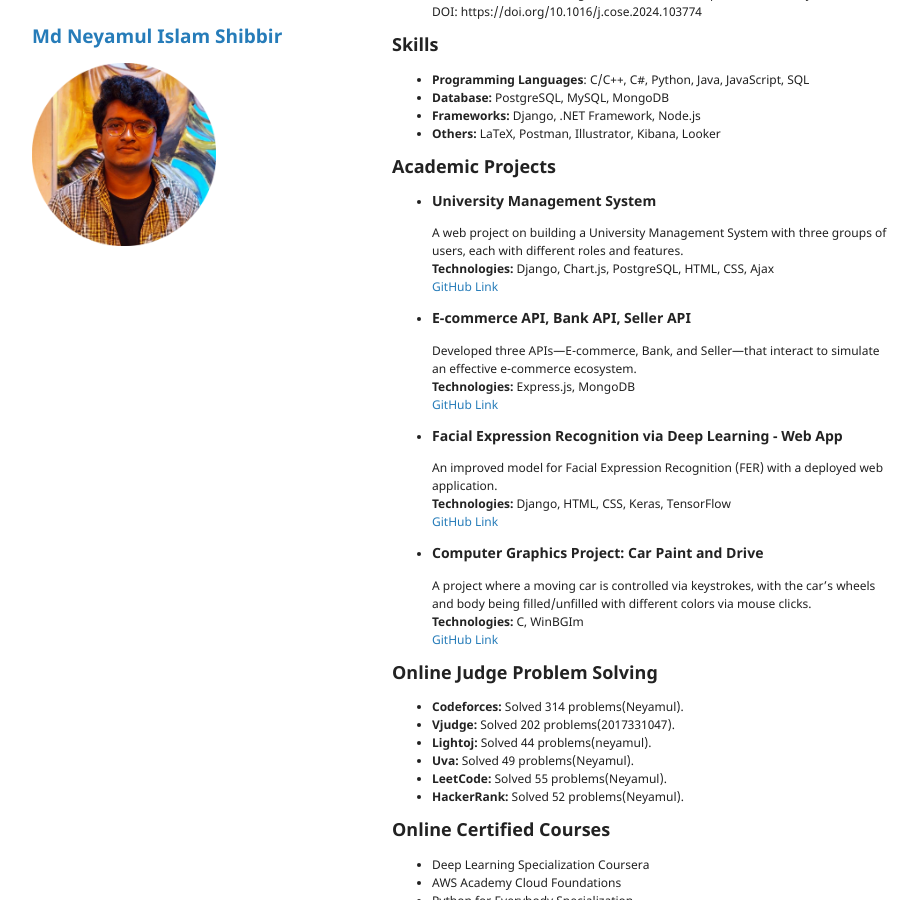
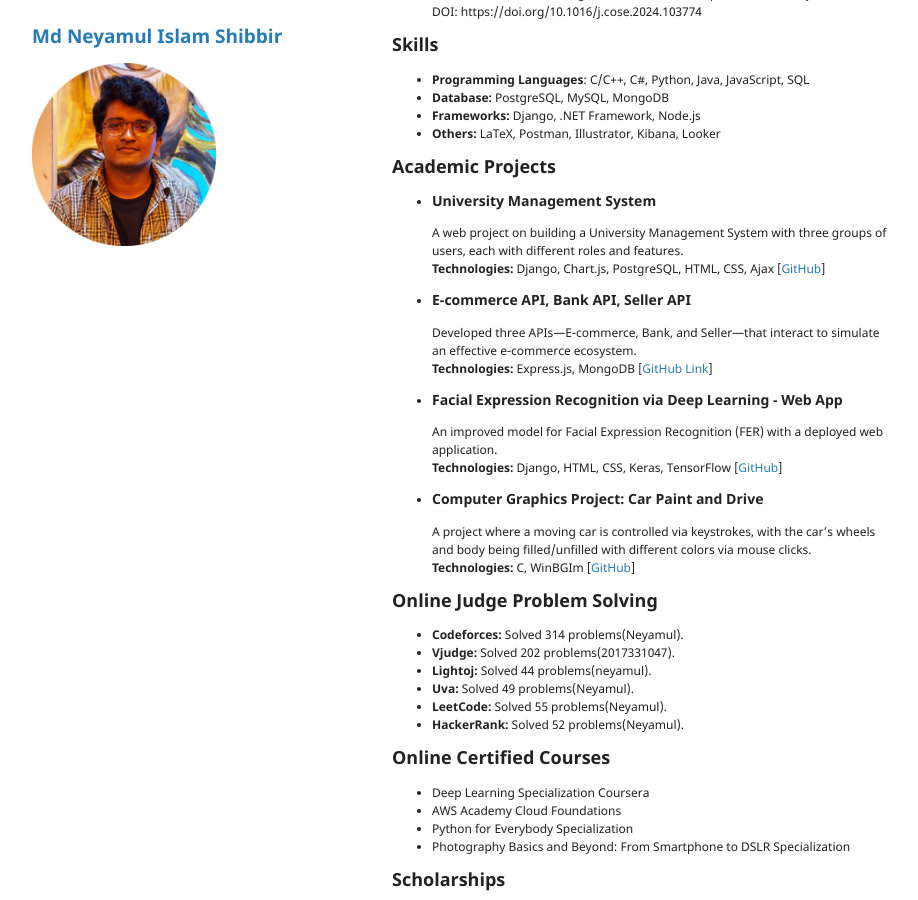
Before and after one commit to neyamul-sbr/neyamul.github.io, a Jekyll site: the page built from index.md, in a window 1280 px wide and 900 px high, scrolled down 1197 px. Shown: the whole window, without its empty margins (178-1096 px from the left). Built offline with Jekyll 4.4.1, drawn with Linux system fonts in a browser that asks for light colours; our own code applies the rules of GitHub Pages for plain Markdown files; the repository's description, which GitHub fills in, is left out.

Commit message:
Update index.md

```diff
--- a/index.md
+++ b/index.md
@@ -45,23 +45,16 @@ then make a sequence out of it.
 
 - ### **University Management System**
   A web project on building a University Management System with three groups of users, each with different roles and features.
-  **Technologies:** Django, Chart.js, PostgreSQL, HTML, CSS, Ajax
-  [GitHub Link](https://github.com/neyamul-sbr/university_management_system_extend)
-
+  **Technologies:** Django, Chart.js, PostgreSQL, HTML, CSS, Ajax [[GitHub](https://github.com/neyamul-sbr/university_management_system_extend)]
 - ### **E-commerce API, Bank API, Seller API**
   Developed three APIs—E-commerce, Bank, and Seller—that interact to simulate an effective e-commerce ecosystem.
-  **Technologies:** Express.js, MongoDB
-  [GitHub Link](https://github.com/neyamul-sbr/CSE446--Ecom_API-Supplier_API_Bank-API_2017331047_2017331051)
-
+  **Technologies:** Express.js, MongoDB [[GitHub Link](https://github.com/neyamul-sbr/CSE446--Ecom_API-Supplier_API_Bank-API_2017331047_2017331051)]
 - ### **Facial Expression Recognition via Deep Learning - Web App**
   An improved model for Facial Expression Recognition (FER) with a deployed web application.
-  **Technologies:** Django, HTML, CSS, Keras, TensorFlow
-  [GitHub Link](https://github.com/neyamul-sbr/Web-App-for-Facial-Expression-Detection)
-
+  **Technologies:** Django, HTML, CSS, Keras, TensorFlow [[GitHub](https://github.com/neyamul-sbr/Web-App-for-Facial-Expression-Detection)]
 - ### **Computer Graphics Project: Car Paint and Drive**
   A project where a moving car is controlled via keystrokes, with the car’s wheels and body being filled/unfilled with different colors via mouse clicks.
-  **Technologies:** C, WinBGIm
-  [GitHub Link](https://github.com/neyamul-sbr/Web-App-for-Facial-Expression-Detection)
+  **Technologies:** C, WinBGIm [[GitHub](https://github.com/neyamul-sbr/Web-App-for-Facial-Expression-Detection)]
 
 ## Online Judge Problem Solving
 - **Codeforces:** Solved 314 problems(Neyamul).
```
